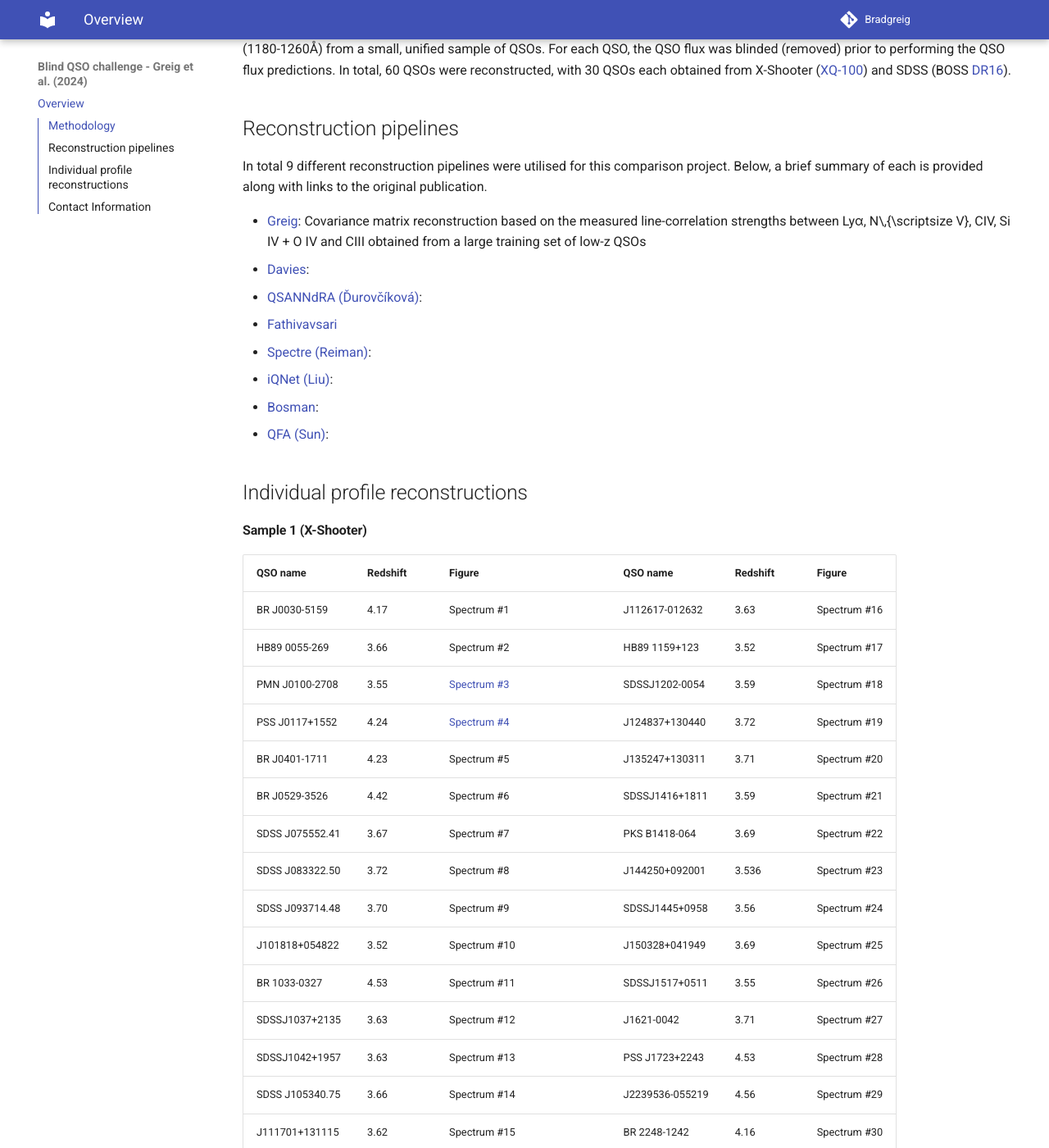
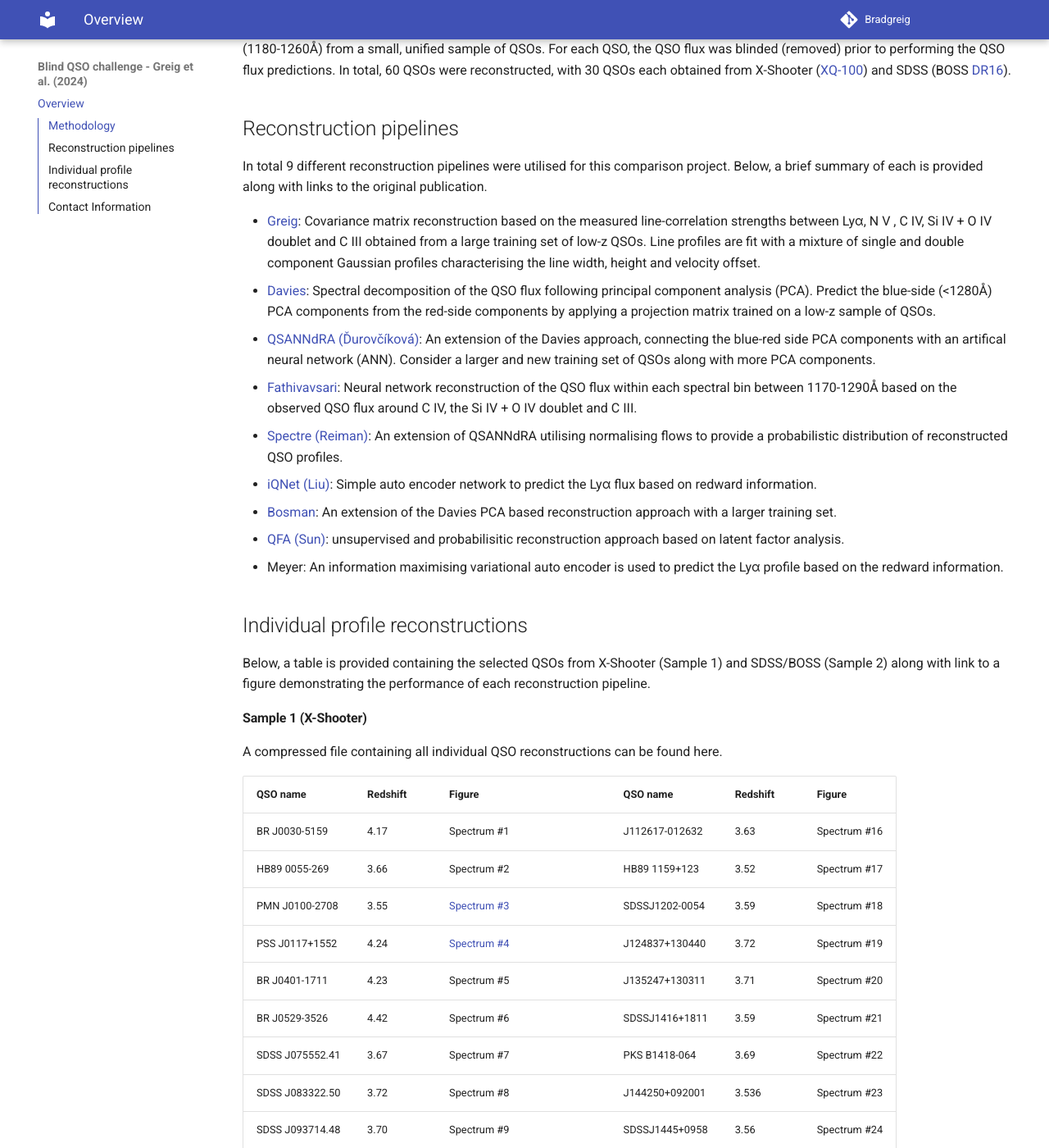
Before and after one commit to BradGreig/blind-QSO-challenge, an MkDocs documentation site: the page built from docs/index.md, in a window 1280 px wide and 1400 px high, scrolled down 484 px. Shown: the whole window at 82% size. Built offline with MkDocs 1.6.1 and Material for MkDocs 9.7.7, drawn with Linux system fonts in a browser that asks for light colours; some of the changed text lies outside the part shown.

Commit message:
Update index.md

```diff
--- a/docs/index.md
+++ b/docs/index.md
@@ -17,18 +17,23 @@ To test the performance of all (at the time) known QSO reconstruction pipelines
 
 In total 9 different reconstruction pipelines were utilised for this comparison project. Below, a brief summary of each is provided along with links to the original publication.
 
-- [Greig](https://ui.adsabs.harvard.edu/abs/2017MNRAS.466.1814G): Covariance matrix reconstruction based on the measured line-correlation strengths between Ly&alpha;, N\,{\scriptsize V}, CIV, Si IV + O IV and CIII obtained from a large training set of low-z QSOs
-- [Davies](https://ui.adsabs.harvard.edu/abs/2018ApJ...864..143D):
-- [QSANNdRA (&#270;urov&#269;&iacute;kov&aacute;)](https://ui.adsabs.harvard.edu/abs/2020MNRAS.493.4256D):
-- [Fathivavsari](https://ui.adsabs.harvard.edu/abs/2020ApJ...898..114F)
-- [Spectre (Reiman)](https://ui.adsabs.harvard.edu/abs/2020arXiv200600615R):
-- [iQNet (Liu)](https://ui.adsabs.harvard.edu/abs/2021MNRAS.502.3510L):
-- [Bosman](https://ui.adsabs.harvard.edu/abs/2022ApJ...931...29C/abstract):
-- [QFA (Sun)](https://ui.adsabs.harvard.edu/abs/2023ApJS..269....4S):
+- [Greig](https://ui.adsabs.harvard.edu/abs/2017MNRAS.466.1814G): Covariance matrix reconstruction based on the measured line-correlation strengths between Ly&alpha;, N V , C IV, Si IV + O IV doublet and C III obtained from a large training set of low-z QSOs. Line profiles are fit with a mixture of single and double component Gaussian profiles characterising the line width, height and velocity offset.
+- [Davies](https://ui.adsabs.harvard.edu/abs/2018ApJ...864..143D): Spectral decomposition of the QSO flux following principal component analysis (PCA). Predict the blue-side (<1280&#8491;) PCA components from the red-side components by applying a projection matrix trained on a low-z sample of QSOs.
+- [QSANNdRA (&#270;urov&#269;&iacute;kov&aacute;)](https://ui.adsabs.harvard.edu/abs/2020MNRAS.493.4256D): An extension of the Davies approach, connecting the blue-red side PCA components with an artifical neural network (ANN). Consider a larger and new training set of QSOs along with more PCA components.
+- [Fathivavsari](https://ui.adsabs.harvard.edu/abs/2020ApJ...898..114F): Neural network reconstruction of the QSO flux within each spectral bin between 1170-1290&#8491; based on the observed QSO flux around C IV, the Si IV + O IV doublet and C III.
+- [Spectre (Reiman)](https://ui.adsabs.harvard.edu/abs/2020arXiv200600615R): An extension of QSANNdRA utilising normalising flows to provide a probabilistic distribution of reconstructed QSO profiles.
+- [iQNet (Liu)](https://ui.adsabs.harvard.edu/abs/2021MNRAS.502.3510L): Simple auto encoder network to predict the Ly&alpha; flux based on redward information.
+- [Bosman](https://ui.adsabs.harvard.edu/abs/2022ApJ...931...29C/abstract): An extension of the Davies PCA based reconstruction approach with a larger training set.
+- [QFA (Sun)](https://ui.adsabs.harvard.edu/abs/2023ApJS..269....4S): unsupervised and probabilisitic reconstruction approach based on latent factor analysis.
+- Meyer: An information maximising variational auto encoder is used to predict the Ly&alpha; profile based on the redward information.
 
 ## Individual profile reconstructions
 
+Below, a table is provided containing the selected QSOs from X-Shooter (Sample 1) and SDSS/BOSS (Sample 2) along with link to a figure demonstrating the performance of each reconstruction pipeline.
+
 #### Sample 1 (X-Shooter)
+
+A compressed file containing all individual QSO reconstructions can be found here.
 
 | QSO name | Redshift | Figure | | QSO name | Redshift | Figure |
 | -------- | ------- | -------- | ------- | -------- | ------- | ------- |
@@ -49,6 +54,8 @@ In total 9 different reconstruction pipelines were utilised for this comparison
 | J111701+131115 | 3.62 | Spectrum #15 | | BR 2248-1242 | 4.16 | Spectrum #30 |
 
 #### Sample 2 (BOSS/SDSS)
+
+A compressed file containing all individual QSO reconstructions can be found here.
 
 | QSO name | Redshift | Figure | | QSO name | Redshift | Figure |
 | -------- | ------- | -------- | ------- | -------- | ------- | ------- |
```
